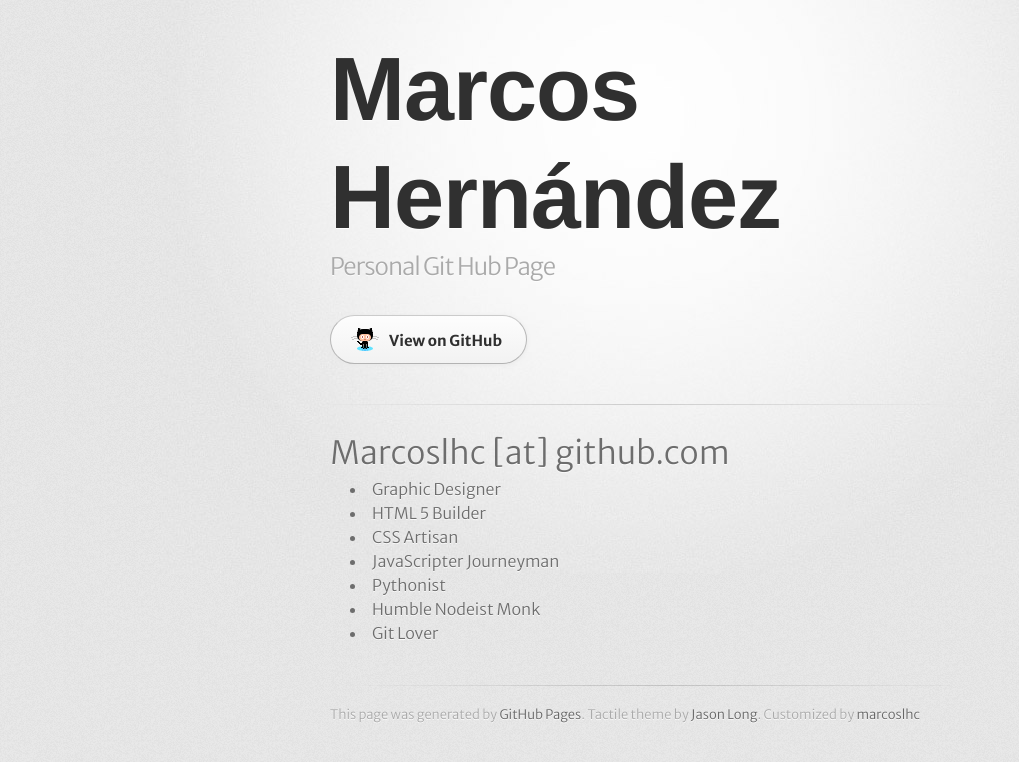
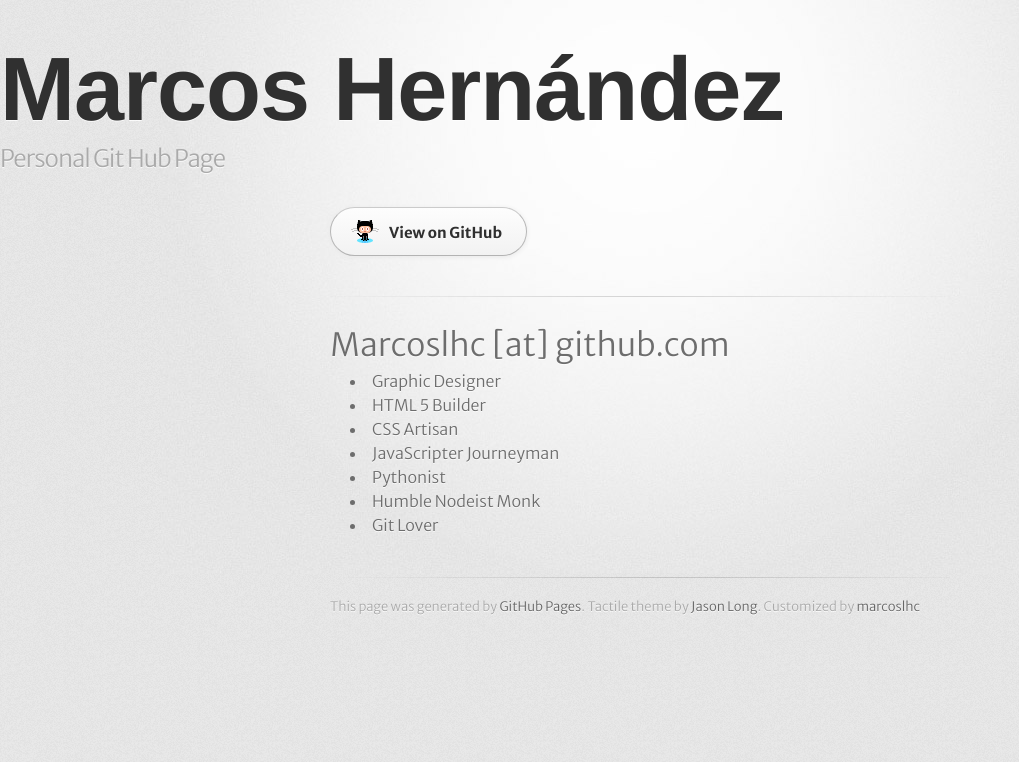
Before and after one commit to marcoslhc/marcoslhc.github.com, a Jekyll site: the page built from index.html, in a window 1280 px wide. Shown: the top 762 px of the page, without its empty margins (0-1019 px from the left). Built offline with Jekyll 4.4.1, drawn with Linux system fonts in a browser that asks for light colours; some web fonts are replaced.

Commit message:
Move header to the template

```diff
--- a/_layouts/default.html
+++ b/_layouts/default.html
@@ -16,6 +16,12 @@
   </head>
   <body>
   <div id="container">
+  <header>
+    <div class="center-block">
+      <h1>Marcos Hernández</h1>
+      <h2>Personal Git Hub Page</h2>
+    </div>
+  </header>
     <div class="inner">
         {{ content }}
         <footer>
--- a/index.html
+++ b/index.html
@@ -3,10 +3,6 @@ layout: default
 title:  Marcoslhc.github.com by marcoslhc
 ---
 
-        <header>
-          <h1>Marcos Hernández</h1>
-          <h2>Personal Git Hub Page</h2>
-        </header>
         <section id="downloads" class="clearfix">
           <a href="https://github.com/marcoslhc" id="view-on-github" class="button"><span>View on GitHub</span></a>
         </section>
```
